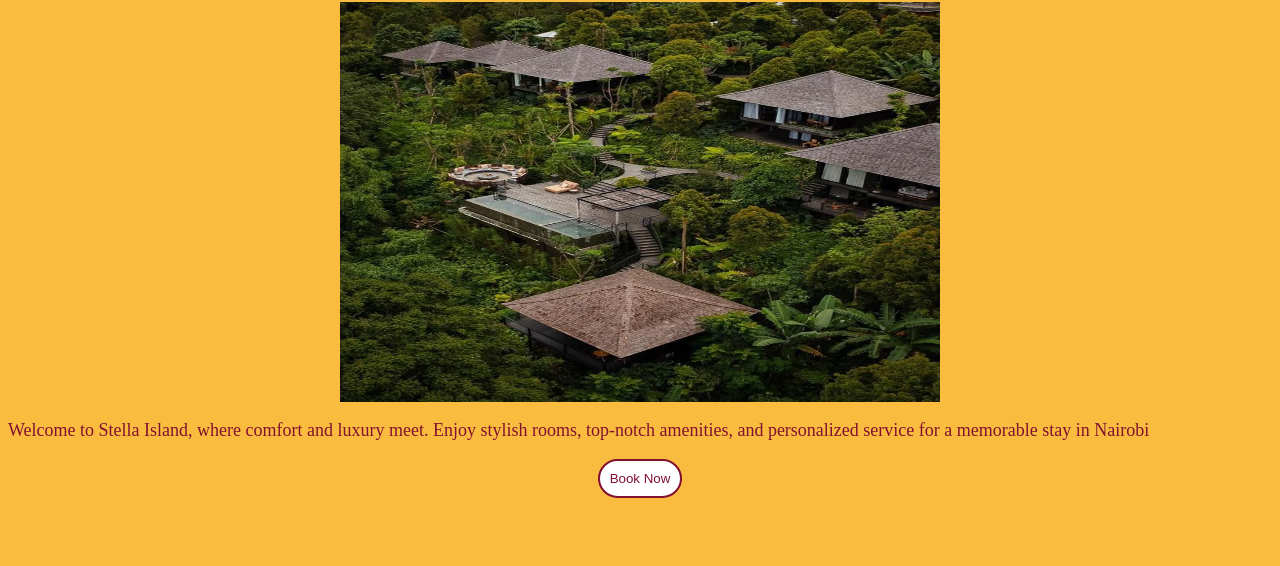
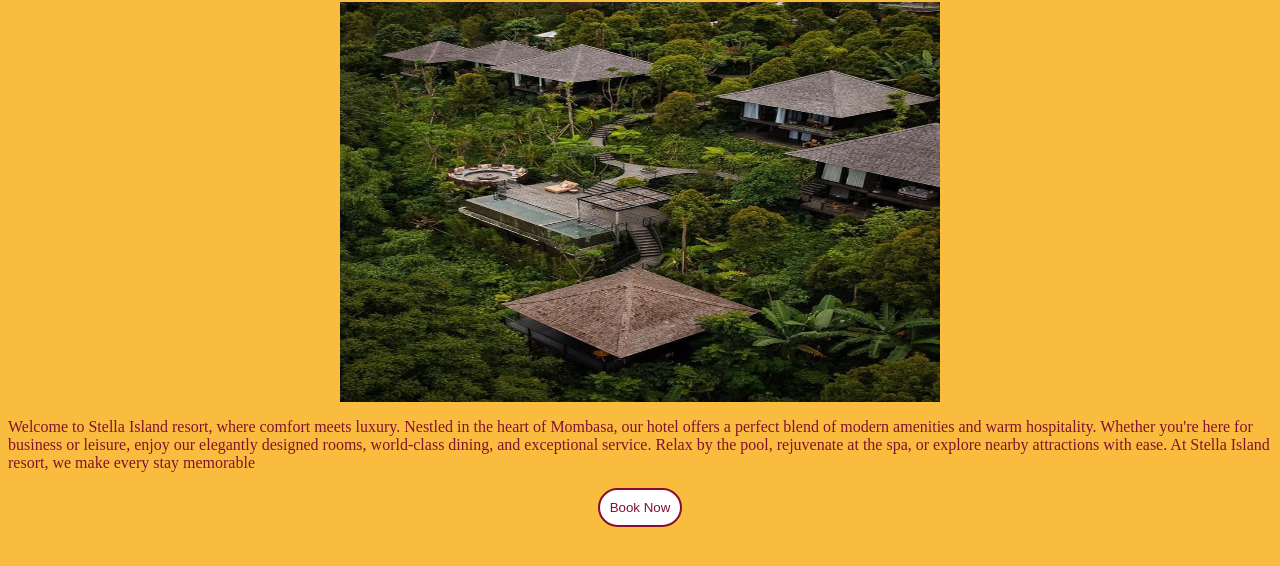
Before and after one commit to mercyogalo/emobilis-assignment-1, a plain HTML site: page index.html in a window 1280 px wide. Shown: the part 72-638 px from the top of the page. Drawn offline with Linux system fonts and the light colour scheme.

Commit message:
changed the text and updated the paragraph styling

```diff
--- a/index.html
+++ b/index.html
@@ -10,7 +10,7 @@
 
     <h1>STELLA  ISLAND RESORT </h1>
     <img src="hotel-image.jpeg" alt="hotel-image" >
-     <p>Welcome to Stella Island, where comfort and luxury meet. Enjoy stylish rooms, top-notch amenities, and personalized service for a memorable stay in Nairobi</p>
+     <p>Welcome to Stella Island resort, where comfort meets luxury. Nestled in the heart of Mombasa, our hotel offers a perfect blend of modern amenities and warm hospitality. Whether you're here for business or leisure, enjoy our elegantly designed rooms, world-class dining, and exceptional service. Relax by the pool, rejuvenate at the spa, or explore nearby attractions with ease. At Stella Island resort, we make every stay memorable</p>
     <button>Book Now</button>
 
 
--- a/style.css
+++ b/style.css
@@ -13,7 +13,7 @@ width: 600px;
 height: 400px;
 }
 p{
-    font-size: 18px;
+    font-size: 16px;
     color: #821131;
 }
 button{
```
